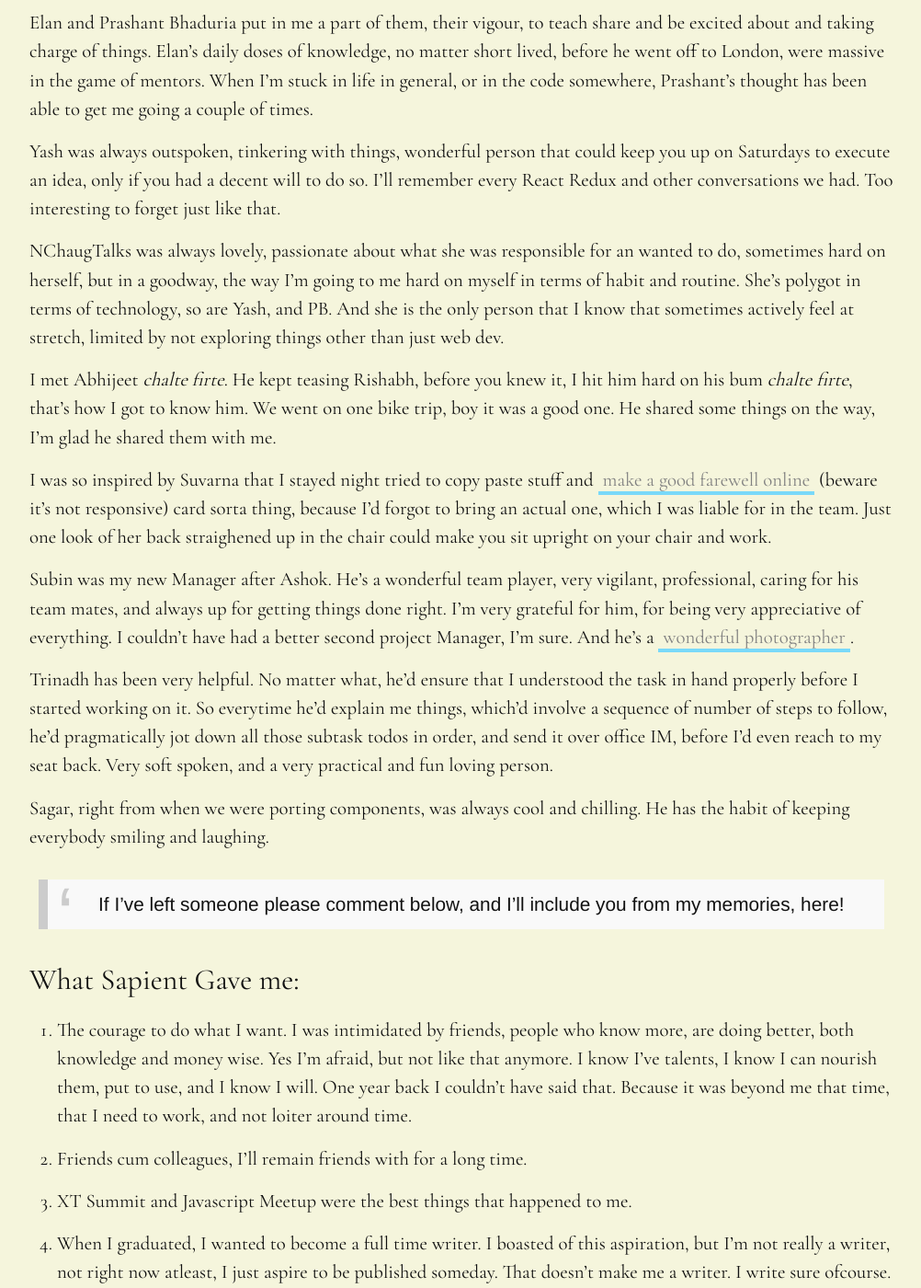
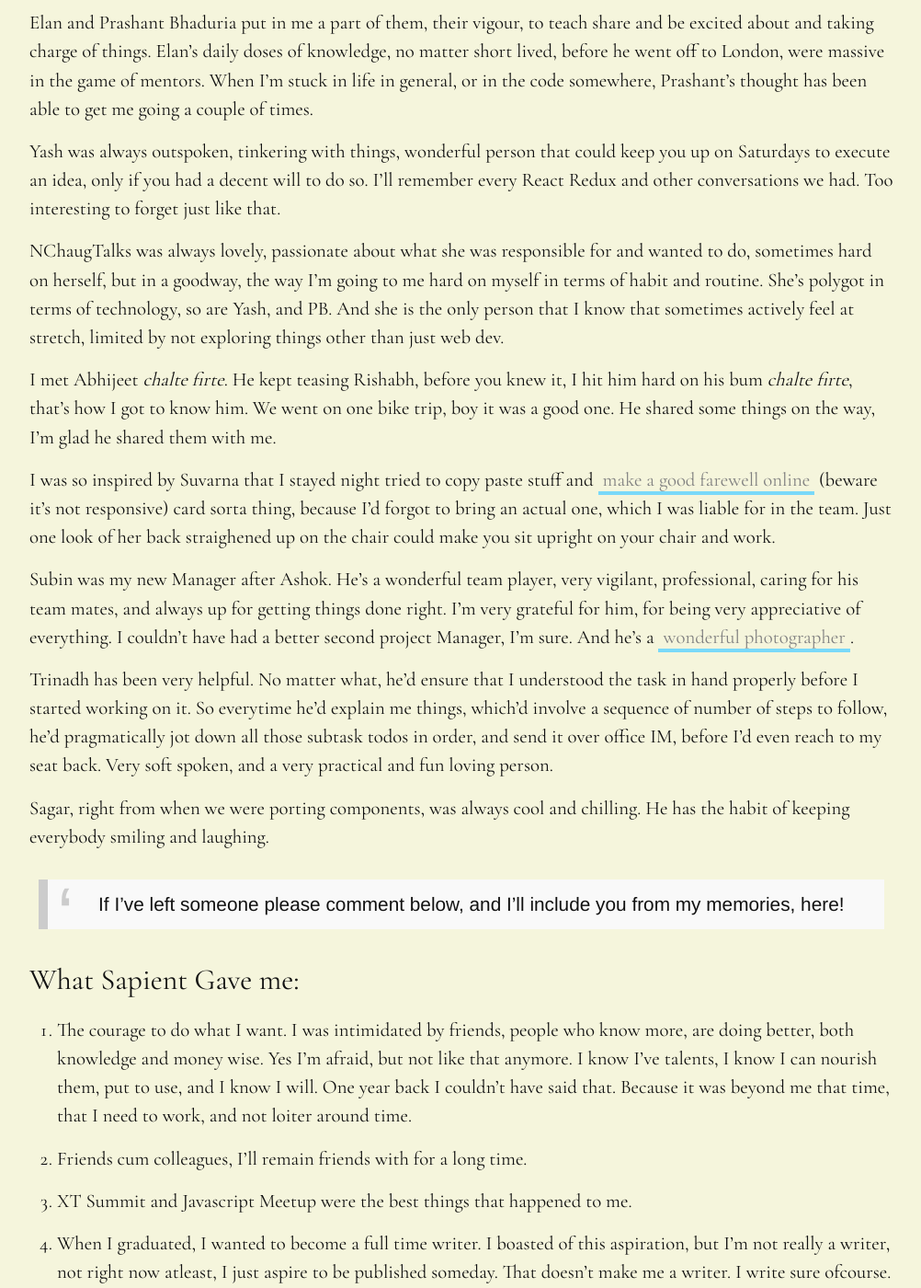
Before and after one commit to gdad-s-river/gdad-s-river.github.io, a Jekyll site: the page built from _posts/2017-01-01-goodbye-sapient.md, in a window 1280 px wide and 1400 px high, scrolled down 4110 px. Shown: the whole window at 92% size, without its empty margins (138-1140 px from the left). Built offline with Jekyll 4.4.1, drawn with Linux system fonts in a browser that asks for light colours; comment, search, counter and statistics services are not loaded; some of the changed text lies outside the part shown.

Commit message:
latest post edited

```diff
--- a/_posts/2017-01-01-goodbye-sapient.md
+++ b/_posts/2017-01-01-goodbye-sapient.md
@@ -68,11 +68,11 @@ Elan and Prashant Bhaduria put in me a part of them, their vigour, to teach shar
 
 Yash was always outspoken, tinkering with things, wonderful person that could keep you up on Saturdays to execute an idea, only if you had a decent will to do so. I'll remember every React Redux and other conversations we had. Too interesting to forget just like that.
 
-NChaugTalks was always lovely, passionate about what she was responsible for an wanted to do, sometimes hard on herself, but in a goodway, the way I'm going to me hard on myself in terms of habit and routine. She's polygot in terms of technology, so are Yash, and PB. And she is the only person that I know that sometimes actively feel at stretch, limited by not exploring things other than just web dev.
+NChaugTalks was always lovely, passionate about what she was responsible for and wanted to do, sometimes hard on herself, but in a goodway, the way I'm going to me hard on myself in terms of habit and routine. She's polygot in terms of technology, so are Yash, and PB. And she is the only person that I know that sometimes actively feel at stretch, limited by not exploring things other than just web dev.
 
 I met Abhijeet _chalte firte_. He kept teasing Rishabh, before you knew it, I hit him hard on his bum _chalte firte_, that's how I got to know him. We went on one bike trip, boy it was a good one. He shared some things on the way, I'm glad he shared them with me.
 
-I was so inspired by Suvarna that I stayed night tried to copy paste stuff and [make a good farewell online](https://suvi277.github.io/) (beware it's not responsive) card sorta thing, because I'd forgot to bring an actual one, which I was liable for in the team. Just one look of her back straighened up in the chair could make you sit upright on your chair and work.
+I was so inspired by Suvarna that I stayed night tried to copy paste stuff and [make a good farewell online](https://suvi277.github.io/) (beware it's not responsive) card sorta thing, because I'd forgot to bring an actual one, which I was liable for in the team. Just one look of her back straighened up on the chair could make you sit upright on your chair and work.
 
 Subin was my new Manager after Ashok. He's a wonderful team player, very vigilant, professional, caring for his team mates, and always up for getting things done right. I'm very grateful for him, for being very appreciative of everything. I couldn't have had a better second project Manager, I'm sure. And he's a [wonderful photographer](https://subinpaul.com/).
 
--- a/sw.js
+++ b/sw.js
@@ -2,7 +2,7 @@
 layout: null
 ---
 
-const staticCacheName = "gdad-s-river-static-v22";
+const staticCacheName = "gdad-s-river-static-v23";
 
 console.log("installing service worker");
 
```
Also changed, not shown: other parts of _posts/2017-01-01-goodbye-sapient.md (+1 -1 lines).
